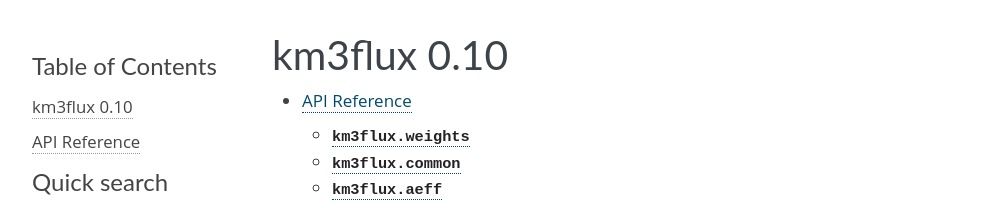
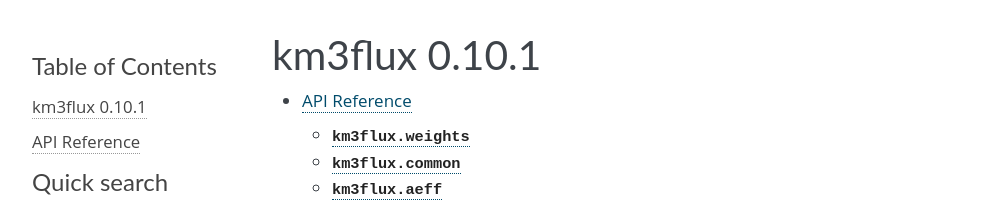
Before and after one commit to KM3NeT/km3flux, a Sphinx documentation site: the page built from doc/index.rst, in a window 1280 px wide. Shown: the top 208 px of the page, without its empty margins (148-1141 px from the left). Built offline with Sphinx 7.4.7, drawn with Linux system fonts in a browser that asks for light colours; formulas are drawn with MathJax 3; the version number could not be read and is left out.

Commit message:
Bump version number

```diff
--- a/doc/version.txt
+++ b/doc/version.txt
@@ -1,2 +1,2 @@
-km3flux 0.10
-============
+km3flux 0.10.1
+==============
--- a/km3flux/__init__.py
+++ b/km3flux/__init__.py
@@ -1 +1 @@
-__version__ = 0.10 ..
+__version__ = 0.10.1
```
